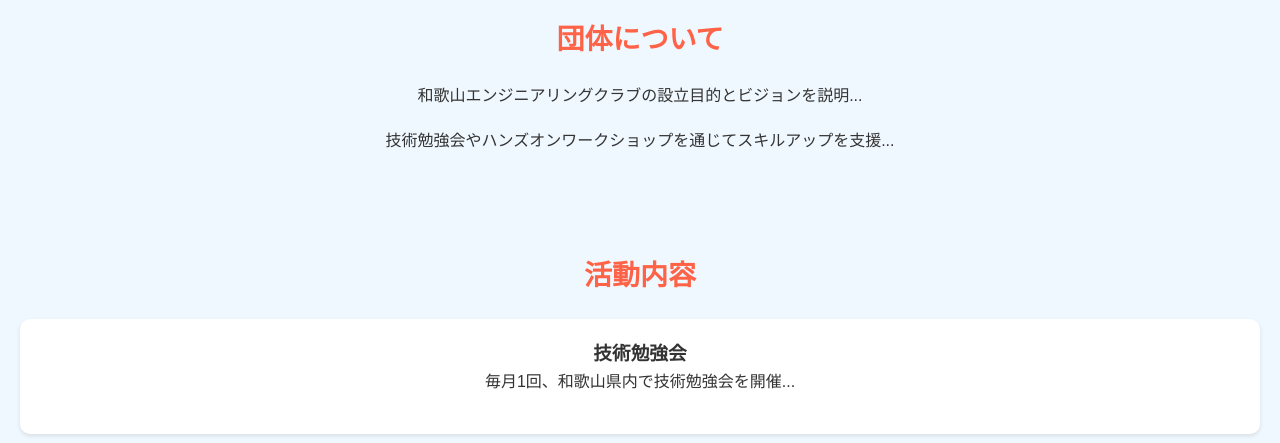
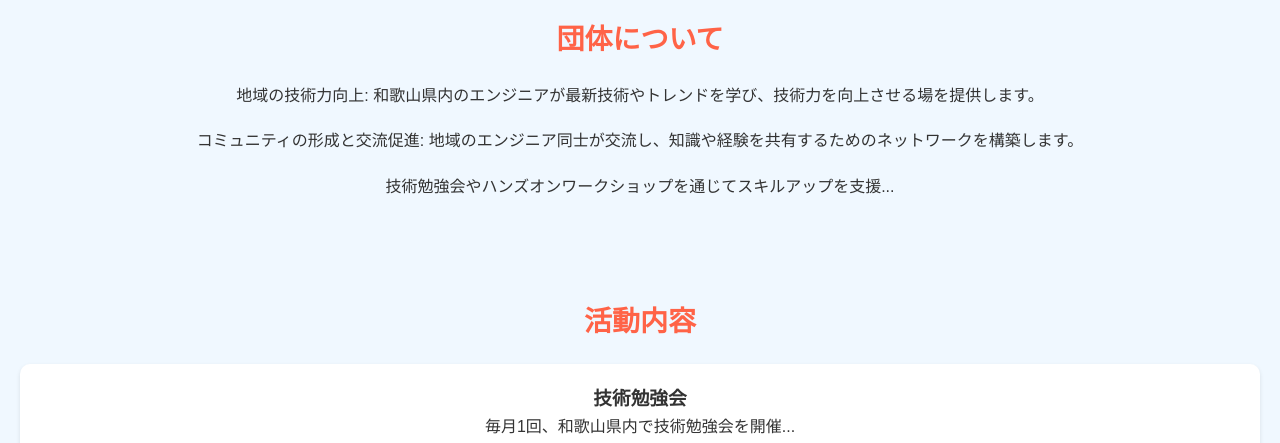
Before and after one commit to takubon3140/wakayama_engineer_group, a plain HTML site: page index.html in a window 1280 px wide. Shown: the part 398-841 px from the top of the page. Drawn offline with Linux system fonts and the light colour scheme.

Commit message:
Update index.html

```diff
--- a/index.html
+++ b/index.html
@@ -28,7 +28,11 @@
 
     <section id="about">
         <h2>団体について</h2>
-        <p>和歌山エンジニアリングクラブの設立目的とビジョンを説明...</p>
+        <p>地域の技術力向上:
+和歌山県内のエンジニアが最新技術やトレンドを学び、技術力を向上させる場を提供します。
+</p>
+        <p>コミュニティの形成と交流促進:
+地域のエンジニア同士が交流し、知識や経験を共有するためのネットワークを構築します。</p>
         <p>技術勉強会やハンズオンワークショップを通じてスキルアップを支援...</p>
     </section>
 
```
